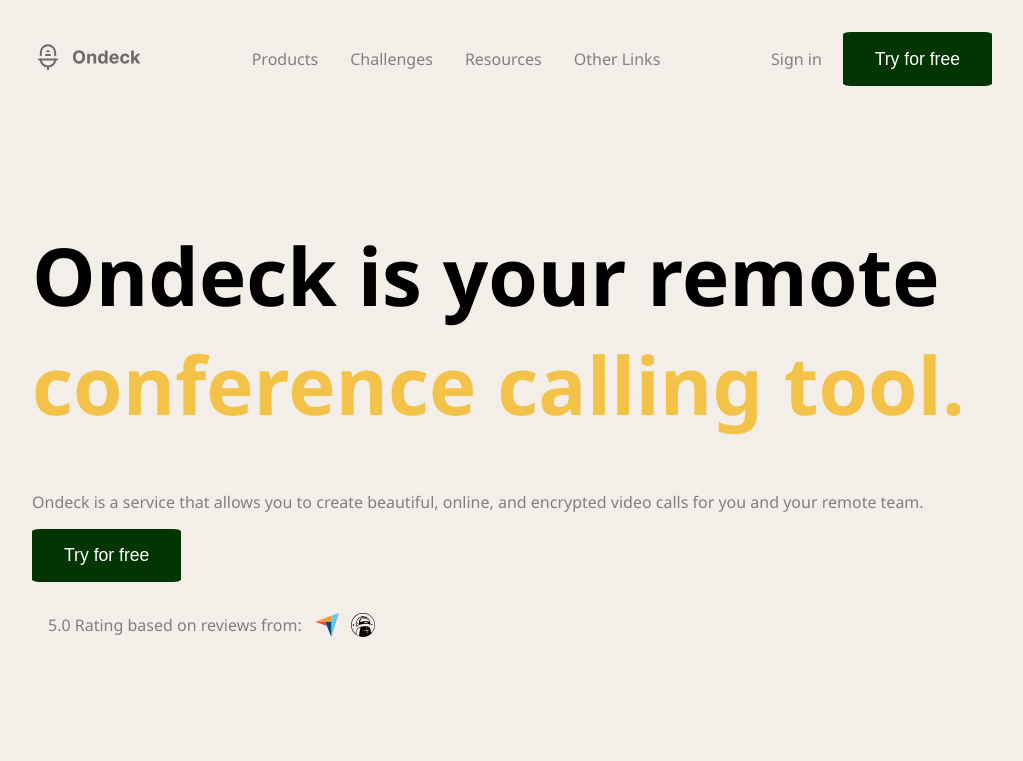
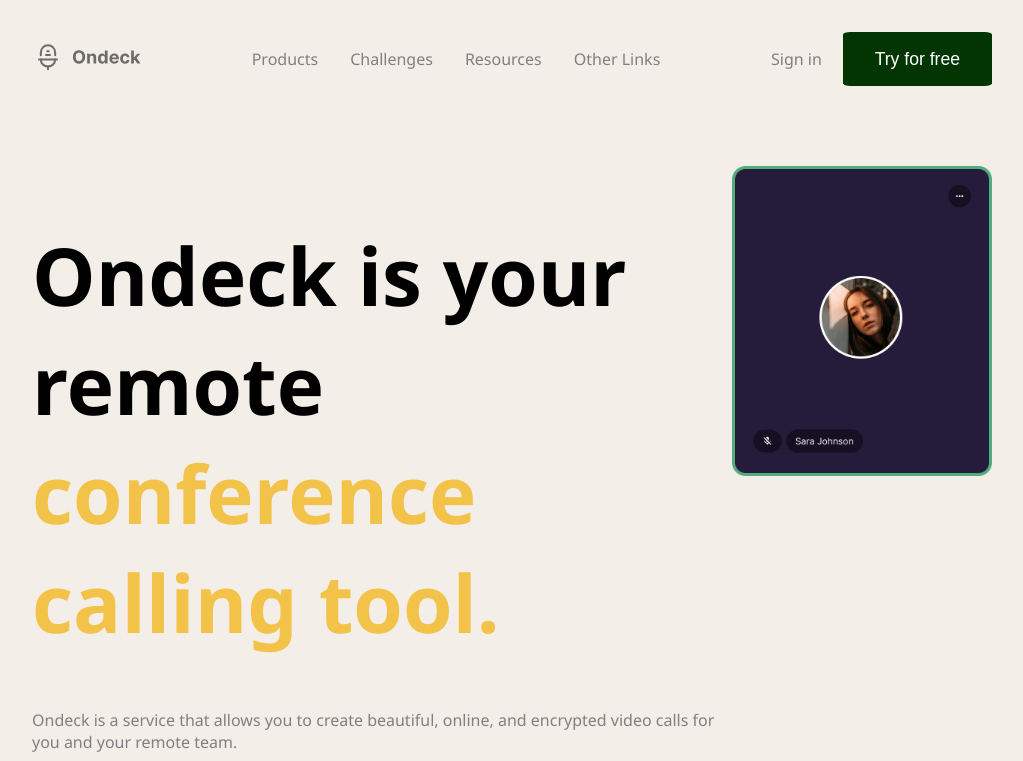
Before and after one commit to LLaGeee/Javascript30-Navbar-Starter-Files, a plain HTML site: page index.html in a window 1280 px wide. Shown: the top 761 px of the page, without its empty margins (128-1151 px from the left). Drawn offline with Linux system fonts and the light colour scheme; the site is published under a folder, as on GitHub Pages, so addresses that start at the root find nothing; a script that the page names is missing.

Commit message:
Hopefully fixed image not showing up

```diff
--- a/index.html
+++ b/index.html
@@ -157,7 +157,7 @@
 
         <!--Side-image-->
         <div class="image">
-            <img src="/Assets/Hero Image.png" alt="" />
+            <img src="Assets/Hero Image.png" alt="" />
         </div>
     </div>
 
```
